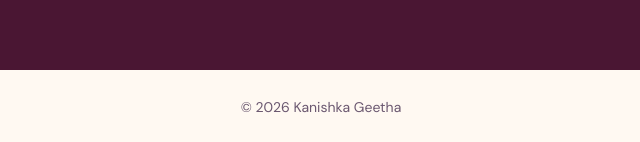
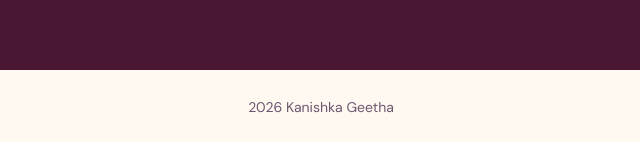
Before and after one commit to KANISHKAGEETHA/Instagram_Portfolio, a plain HTML site: page index.html in a window 1280 px wide. Shown: the part 2670-2812 px from the top of the page, 319-959 px from the left. Drawn offline with Linux system fonts and the light colour scheme; a web font is replaced by a local one.

Commit message:
Update footer text format in index.html

```diff
--- a/index.html
+++ b/index.html
@@ -170,7 +170,7 @@ footer{padding:26px 6vw;text-align:center;font-size:14px;color:var(--muted)}
   </div>
 </section>
 
-<footer>© 2026 Kanishka Geetha</footer>
+<footer>2026 Kanishka Geetha</footer>
 
 </body>
 </html>
```
